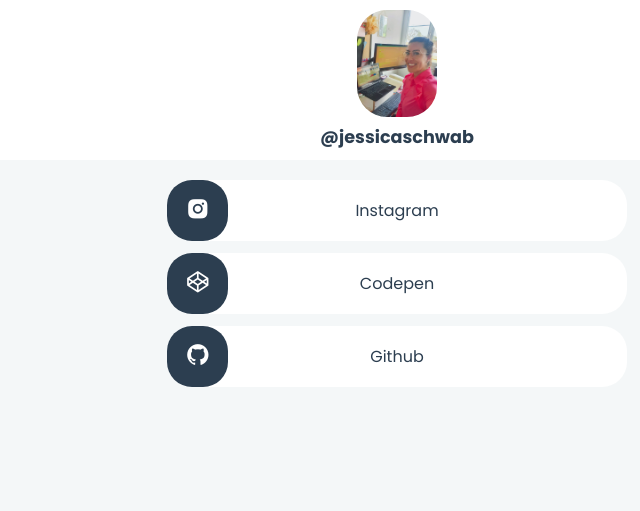
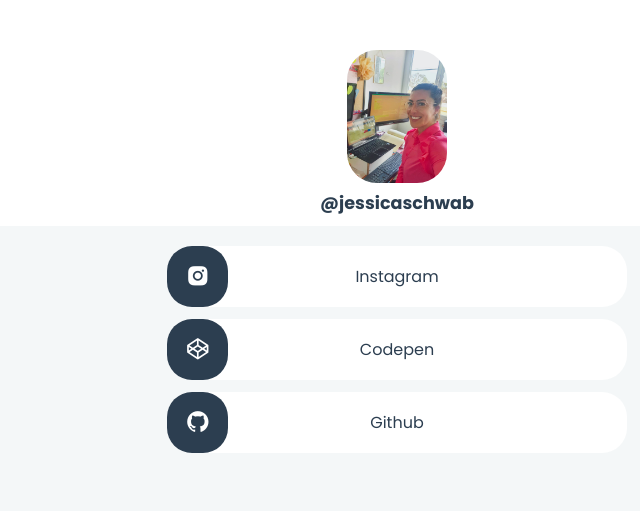
Before and after one commit to jessicaschwab/jessicaschwab.github.io, a plain HTML site: page index.html in a window 1280 px wide. Shown: the whole page, without its empty margins (243-883 px from the left). Drawn offline with nearby package versions, Linux system fonts and the light colour scheme.

Commit message:
modifique url de la imagen

```diff
--- a/index.html
+++ b/index.html
@@ -12,7 +12,7 @@
     <div class="content">
         <div class="con-user">
             <div class="avatar">
-                <img src="/fotojess.jpg" alt="">
+                <img src="https://jessicaschwab.github.io/fotojess.jpg" alt="">
             </div>
             <div class="title">
                 <h1>
@@ -124,7 +124,7 @@
         overflow: hidden;
     }
     .con-user {
-        padding-top: 10px;
+        padding-top: 50px;
         width: 100%;
         position: relative;
         display: flex;
@@ -152,7 +152,7 @@
         color: rgb(var(--text));
     }
     .avatar img {
-        width: 80px;
+        width: 100px;
         border-radius: 30px;
     }
     .con-menu {
```
